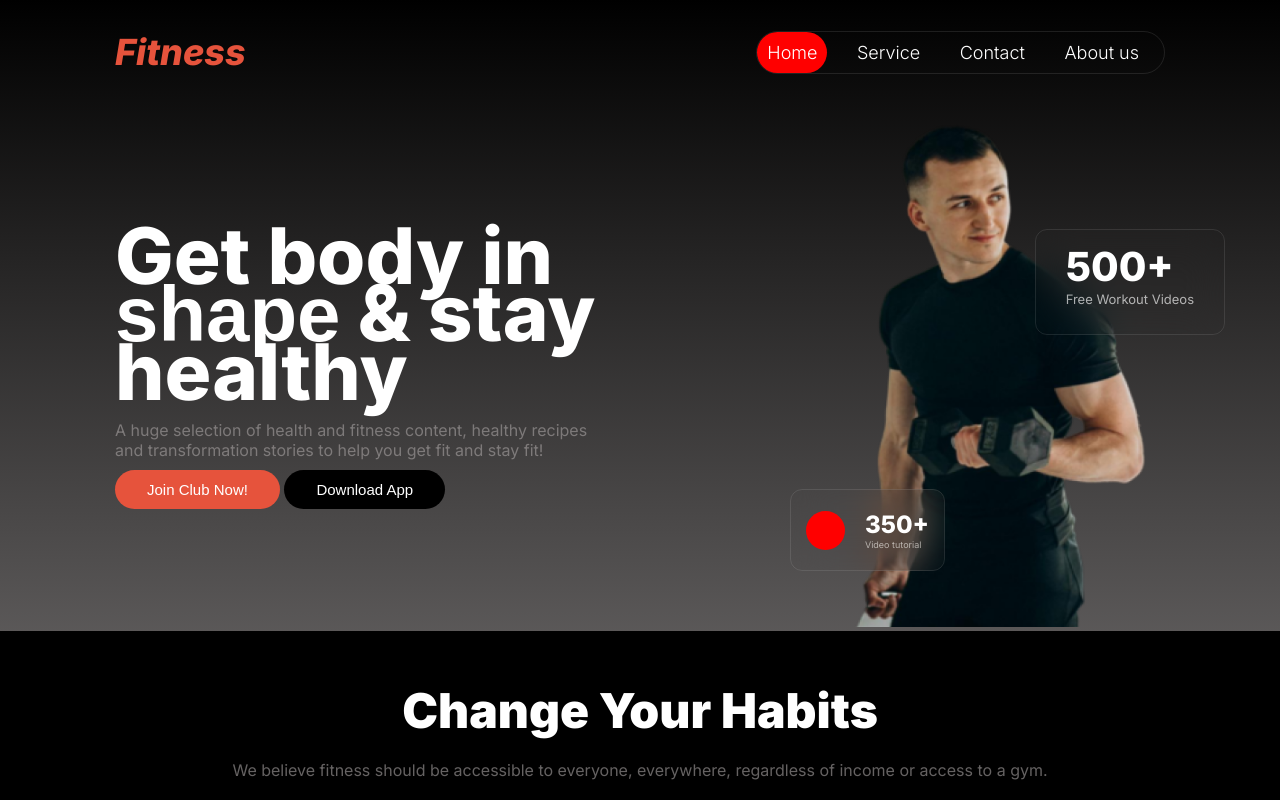
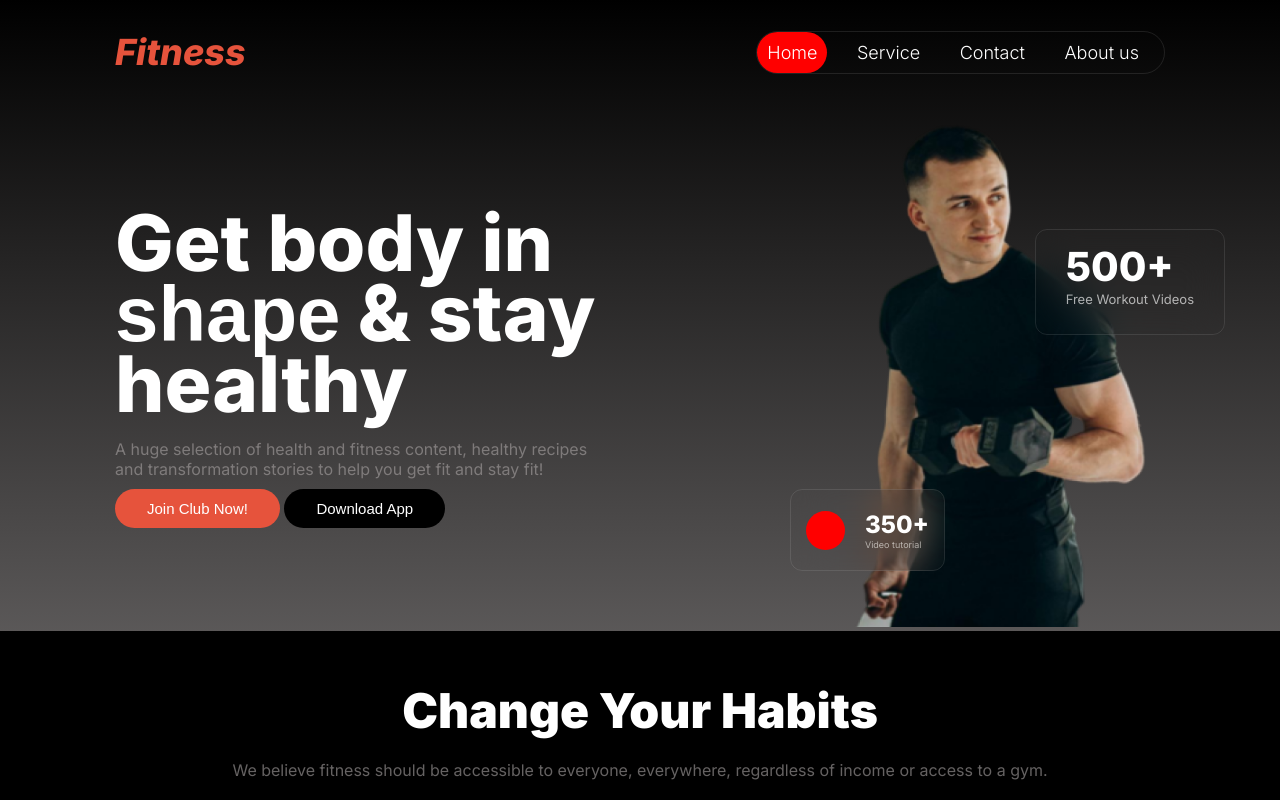
Before and after one commit to Md-iftikher/ffitness-webpage-design, a plain HTML site: page index.html in a window 1280 px wide. Shown: the top 800 px of the page. Drawn offline with Linux system fonts and the light colour scheme; a web font is replaced by a local one.

Commit message:
updated some

```diff
--- a/style/style.css
+++ b/style/style.css
@@ -81,7 +81,7 @@ header {
     color: rgb(255, 255, 255);
     font-size: 78px;
     font-weight: 800;
-    line-height: 57px;
+    line-height: 70px;
 
 }
 
```
